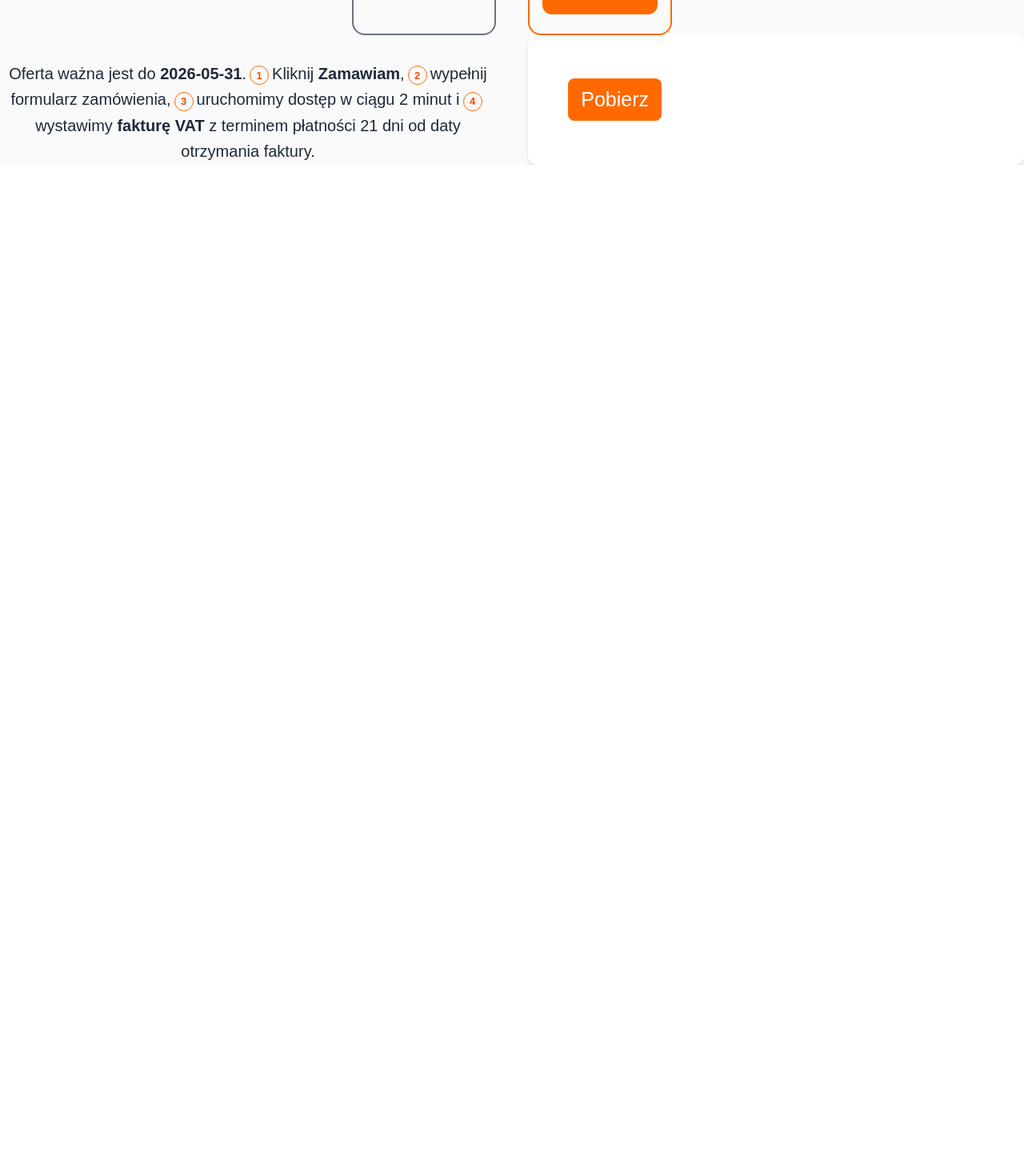
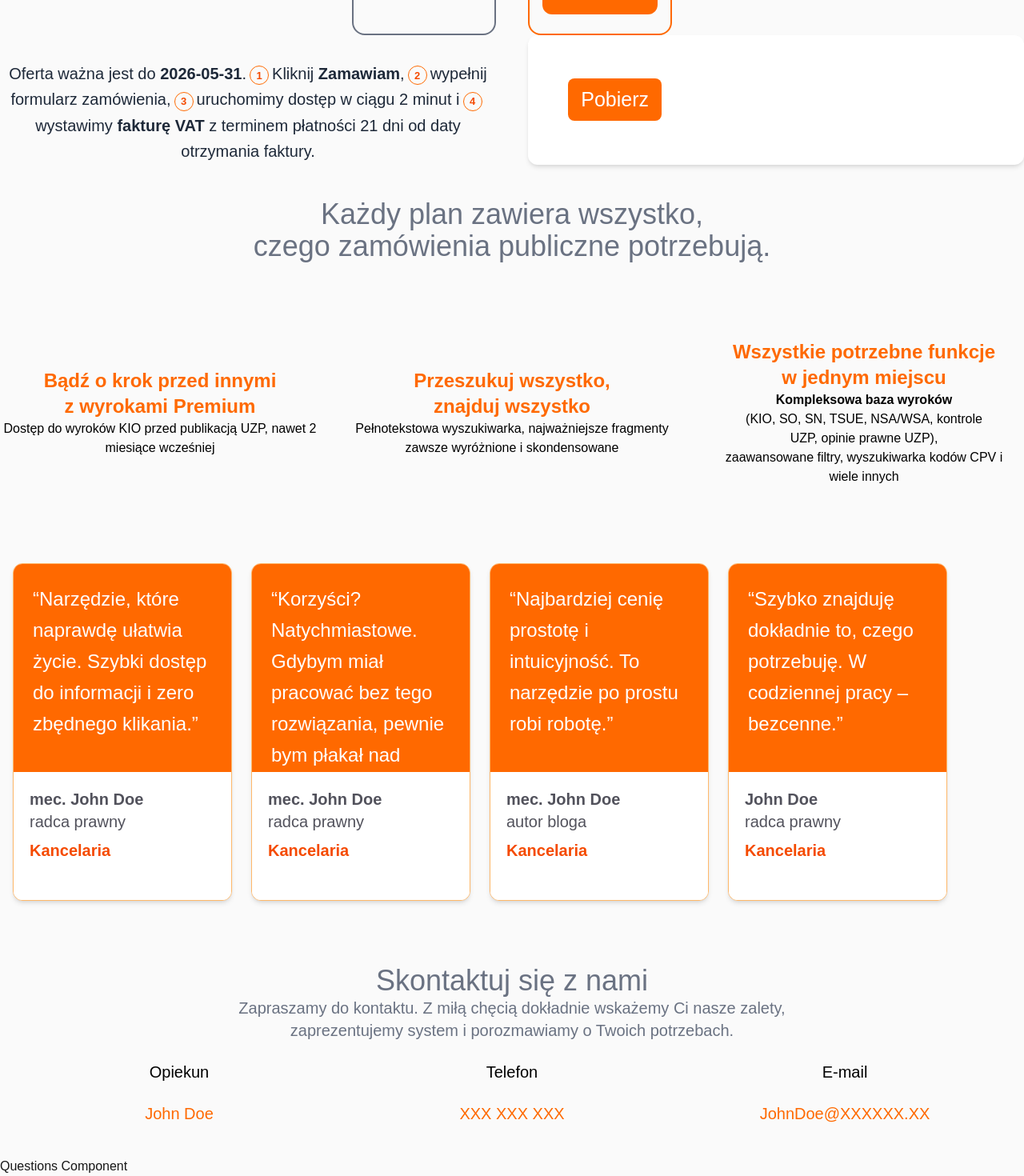
Before and after one commit to kamilhandzlik/DjanKIO, a Next.js app in the folder frontend/: page /pricetag in a window 1280 px wide. Shown: the part 1673-3143 px from the top of the page at 80% size. Before the commit the page ends 1879 px from the top, so only its background shows below. Built offline with nearby package versions, Linux system fonts and the light colour scheme.

Commit message:
chnged pricetag page.tsx and add Questions.tsx in PricetagContent

```diff
--- /dev/null
+++ b/frontend/app/components/PricetagContent/questions.tsx
@@ -0,0 +1,5 @@
+const Questions = () => {
+  return <div>Questions Component</div>;
+};
+
+export default Questions;
--- a/frontend/app/pricetag/page.tsx
+++ b/frontend/app/pricetag/page.tsx
@@ -3,6 +3,8 @@ import Image from "next/image";
 
 import SignatureBanner from "../components/PricetagContent/signatureBanner";
 import Offers from "../components/PricetagContent/offers";
+import Testimonials from "../components/MainPageContent/TestimonialCards";
+import Questions from "../components/PricetagContent/questions";
 
 const PriceTagPage = () => {
   return (
@@ -23,6 +25,114 @@ const PriceTagPage = () => {
 
         <SignatureBanner />
         <Offers />
+
+        <div className=" w-full ">
+          <div className="w-full ">
+            <div className="py-10 px-4">
+              <h1 className="text-gray-500 text-4xl text-center">
+                Każdy plan zawiera wszystko,
+              </h1>
+              <h1 className="text-gray-500 text-4xl text-center">
+                czego zamówienia publiczne potrzebują.
+              </h1>
+            </div>
+            <div className="grid grid-cols-1 md:grid-cols-2 lg:grid-cols-3 gap-x-10 gap-y-6 py-10 items-center">
+              {/* --- ITEM 1 --- */}
+              <div className="items-center text-center">
+                <h1 className="text-orange-500 font-semibold text-2xl">
+                  Bądź o krok przed innymi
+                </h1>
+                <h1 className="text-orange-500 font-semibold text-2xl">
+                  z wyrokami Premium
+                </h1>
+                <h1 className="text-black font-medium">
+                  Dostęp do wyroków KIO przed publikacją UZP, nawet 2 miesiące
+                  wcześniej
+                </h1>
+              </div>
+
+              {/* --- ITEM 2 --- */}
+              <div className="items-center text-center">
+                <h1 className="text-orange-500 font-semibold text-2xl">
+                  Przeszukuj wszystko,
+                </h1>
+                <h1 className="text-orange-500 font-semibold text-2xl">
+                  znajduj wszystko
+                </h1>
+                <h1 className="text-black font-medium">
+                  Pełnotekstowa wyszukiwarka, najważniejsze fragmenty zawsze
+                  wyróżnione i skondensowane
+                </h1>
+              </div>
+
+              {/* --- ITEM 3 (trójkąt – center on MD) --- */}
+              <div className="text-black p-4 md:col-span-2 md:mx-auto lg:col-span-1 text-center">
+                <h1 className="text-orange-500 font-semibold text-2xl">
+                  Wszystkie potrzebne funkcje
+                </h1>
+                <h1 className="text-orange-500 font-semibold text-2xl">
+                  w jednym miejscu
+                </h1>
+                <h1 className="text-black font-semibold">
+                  Kompleksowa baza wyroków
+                </h1>
+                <h1 className="text-black font-medium">
+                  (KIO, SO, SN, TSUE, NSA/WSA, kontrole
+                </h1>
+                <h1 className="text-black font-medium">
+                  UZP, opinie prawne UZP),
+                </h1>
+                <h1 className="text-black font-medium">
+                  zaawansowane filtry, wyszukiwarka kodów CPV i wiele innych
+                </h1>
+                <h1 className="text-black font-medium"></h1>
+              </div>
+            </div>
+          </div>
+          <Testimonials />
+
+          <div className="w-full ">
+            <div className="py-10 px-4">
+              <h1 className="text-gray-500 text-4xl text-center">
+                Skontaktuj się z nami
+              </h1>
+              <h1 className="text-gray-500 text-xl text-center">
+                Zapraszamy do kontaktu. Z miłą chęcią dokładnie wskażemy Ci
+                nasze zalety,
+              </h1>
+              <h1 className="text-gray-500 text-xl text-center">
+                zaprezentujemy system i porozmawiamy o Twoich potrzebach.
+              </h1>
+              <div className="grid grid-cols-1 md:grid-cols-3 ">
+                <div className="grid-cols-1">
+                  <h1 className="text-black text-center  text-xl mt-6">
+                    Opiekun
+                  </h1>
+                  <h1 className="text-orange-500 text-center  text-xl mt-6">
+                    John Doe
+                  </h1>
+                </div>
+                <div className="grid-cols-1">
+                  <h1 className="text-black text-center  text-xl mt-6">
+                    Telefon
+                  </h1>
+                  <h1 className="text-orange-500 text-center  text-xl mt-6">
+                    XXX XXX XXX
+                  </h1>
+                </div>
+                <div className="grid-cols-1">
+                  <h1 className="text-black text-center  text-xl mt-6">
+                    E-mail
+                  </h1>
+                  <h1 className="text-orange-500 text-center  text-xl mt-6">
+                    JohnDoe@XXXXXX.XX
+                  </h1>
+                </div>
+              </div>
+            </div>
+          </div>
+          <Questions />
+        </div>
       </div>
     </>
   );
```
